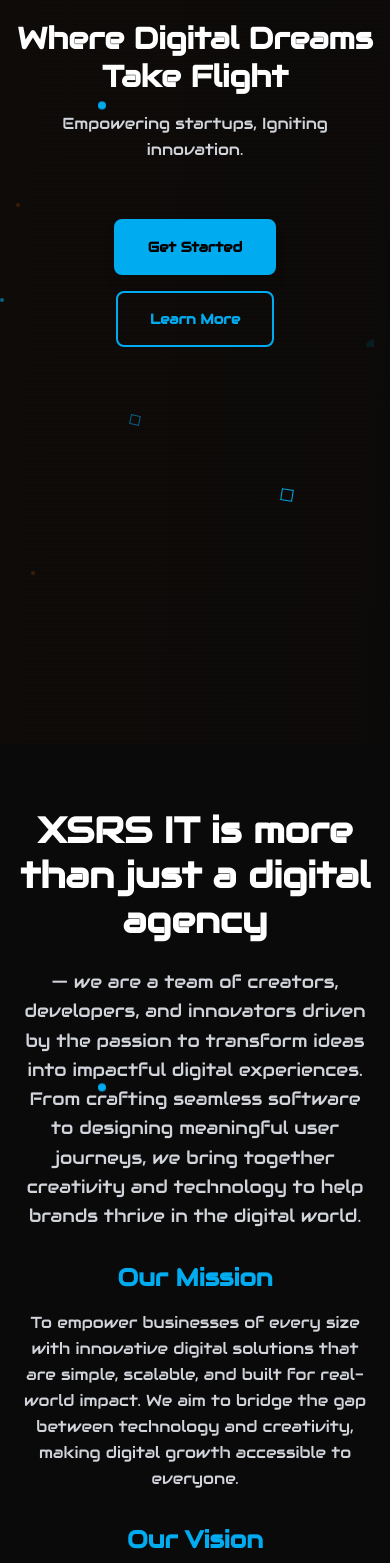
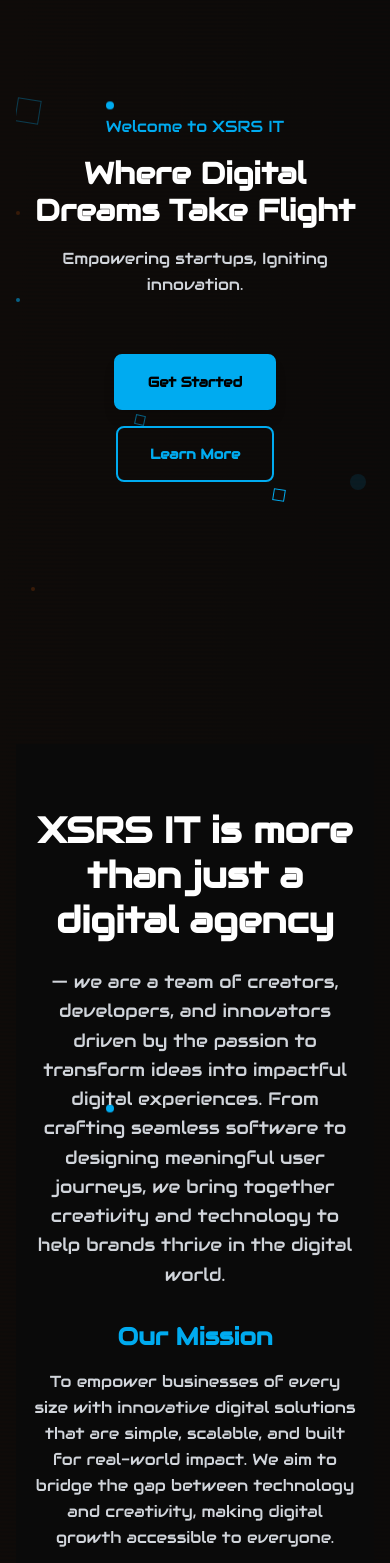
Before and after one commit to MahdinOhi/xsrs-it-portfolio, a Next.js app: page / in a window 390 px wide. Shown: the part 165-1728 px from the top of the page. Built offline with nearby package versions, Linux system fonts and the light colour scheme.

Commit message:
Fixed the width

```diff
--- a/src/app/globals.css
+++ b/src/app/globals.css
@@ -32,10 +32,51 @@
   box-sizing: border-box;
 }
 
-/* Ensure all containers respect viewport width */
+/* Ensure all containers respect viewport width and are centered */
 .container, .max-w-7xl, .max-w-6xl, .max-w-5xl, .max-w-4xl, .max-w-3xl, .max-w-2xl, .max-w-xl, .max-w-lg, .max-w-md, .max-w-sm, .max-w-xs {
   max-width: 100vw;
   overflow-x: hidden;
+  margin-left: auto;
+  margin-right: auto;
+}
+
+/* Main content area with proper width constraints */
+.main-content {
+  max-width: 1200px;
+  margin: 0 auto;
+  padding: 0 2rem;
+  width: 100%;
+}
+
+/* Ensure all sections are centered within the content boundaries */
+section {
+  width: 100%;
+  display: flex;
+  flex-direction: column;
+  align-items: center;
+  justify-content: center;
+}
+
+/* Content containers should be centered and responsive */
+.content-container {
+  max-width: 1200px;
+  margin: 0 auto;
+  padding: 0 2rem;
+  width: 100%;
+}
+
+/* Responsive content width */
+@media (max-width: 1280px) {
+  .main-content, .content-container {
+    max-width: 100%;
+    padding: 0 1.5rem;
+  }
+}
+
+@media (max-width: 768px) {
+  .main-content, .content-container {
+    padding: 0 1rem;
+  }
 }
 
 /* Custom animations for rocket engine */
--- a/src/app/page.js
+++ b/src/app/page.js
@@ -85,7 +85,8 @@
           animation: glow 2s ease-in-out infinite;
         }
       `}</style>
-      <div className="min-h-screen bg-[#0a0a0a] text-white relative overflow-x-hidden max-w-full">
+      <div className="min-h-screen bg-[#0a0a0a] text-white relative overflow-x-hidden w-full">
+        <div className="main-content">
         {/* Custom Cursor */}
         <CustomCursor />
 
@@ -96,29 +97,30 @@
         <Navigation />
 
         {/* Hero Section */}
-        <section id="home" className="relative">
+        <section id="home" className="relative w-full">
           <HeroSection />
         </section>
 
         {/* About Section */}
-        <section id="about" className="relative py-16 md:py-24">
+        <section id="about" className="relative py-16 md:py-24 w-full">
           <AboutSection />
         </section>
 
         {/* Services Section */}
-        <section id="services" className="relative py-16 md:py-24">
+        <section id="services" className="relative py-16 md:py-24 w-full">
           <ServicesSection />
         </section>
 
         {/* Our Clients Section */}
-        <section id="clients" className="relative py-16 md:py-24">
+        <section id="clients" className="relative py-16 md:py-24 w-full">
           <ClientsSection />
         </section>
 
         {/* Contact Section */}
-        <section id="contact" className="relative">
+        <section id="contact" className="relative w-full">
           <Footer />
         </section>
+        </div>
       </div>
     </>
   );
--- a/src/app/portfolio/page.js
+++ b/src/app/portfolio/page.js
@@ -207,7 +207,8 @@
         }
       `}</style>
 
-      <div className="min-h-screen bg-[#0a0a0a] text-white relative overflow-x-hidden max-w-full">
+      <div className="min-h-screen bg-[#0a0a0a] text-white relative overflow-x-hidden w-full">
+        <div className="main-content">
         {/* Custom Cursor */}
         <CustomCursor />
 
@@ -457,6 +458,7 @@
 
         {/* Footer */}
         <Footer />
+        </div>
       </div>
     </>
   );
--- a/src/app/projects/page.js
+++ b/src/app/projects/page.js
@@ -275,7 +275,8 @@
         }
       `}</style>
 
-      <div className="min-h-screen bg-[#0a0a0a] text-white relative overflow-x-hidden max-w-full">
+      <div className="min-h-screen bg-[#0a0a0a] text-white relative overflow-x-hidden w-full">
+        <div className="main-content">
         {/* Custom Cursor */}
         <CustomCursor />
 
@@ -547,6 +548,7 @@
 
         {/* Footer */}
         <Footer />
+        </div>
       </div>
     </>
   );
--- a/src/components/AboutSection.js
+++ b/src/components/AboutSection.js
@@ -40,9 +40,9 @@
         }
       `}</style>
 
-      <section className="relative min-h-screen bg-[#0a0a0a] py-16 md:py-24 overflow-hidden max-w-full">
+      <section className="relative min-h-screen bg-[#0a0a0a] py-16 md:py-24 overflow-hidden w-full">
         {/* Background Effects */}
-        <div className="absolute inset-0 overflow-hidden max-w-full">
+        <div className="absolute inset-0 overflow-hidden w-full">
           <div className="absolute top-1/4 left-1/4 w-2 h-2 bg-[#00abf0] rounded-full animate-float"></div>
           <div className="absolute top-3/4 right-1/4 w-3 h-3 border border-[#00abf0] rotate-45 animate-spin"></div>
           <div className="absolute bottom-1/4 left-1/3 w-1 h-1 bg-[#00abf0] rounded-full animate-pulse"></div>
@@ -50,7 +50,7 @@
           <div className="absolute bottom-0 left-1/2 w-2 h-2 bg-[#00abf0] rounded-full animate-bounce"></div>
         </div>
 
-        <div className="relative z-10 max-w-7xl mx-auto px-4 sm:px-6 lg:px-8">
+        <div className="relative z-10 content-container">
           <div className="text-center">
 
             {/* Content - Center Aligned */}
--- a/src/components/BackgroundEffects.js
+++ b/src/components/BackgroundEffects.js
@@ -1,6 +1,6 @@
 export default function BackgroundEffects() {
   return (
-    <div className="absolute inset-0 opacity-20 overflow-hidden">
+    <div className="absolute inset-0 opacity-20 overflow-hidden w-full">
       <div className="absolute inset-0 bg-gradient-to-br from-[#ff6600]/10 to-transparent"></div>
       <div className="absolute top-0 left-0 w-full h-full opacity-30" style={{
         backgroundImage: `repeating-linear-gradient(0deg, transparent, transparent 2px, rgba(255, 102, 0, 0.1) 2px, rgba(255, 102, 0, 0.1) 4px)`
@@ -23,7 +23,7 @@
       </div>
 
       {/* Floating Geometric Shapes */}
-      <div className="absolute inset-0 overflow-hidden max-w-full">
+      <div className="absolute inset-0 overflow-hidden w-full">
         {Array.from({ length: 8 }, (_, i) => (
           <div
             key={`shape-${i}`}
--- a/src/components/ClientsSection.js
+++ b/src/components/ClientsSection.js
@@ -1,7 +1,7 @@
 export default function ClientsSection() {
   return (
-    <section className="relative z-10 py-16 sm:py-20 lg:py-24 bg-[#0a0a0a]">
-      <div className="max-w-7xl mx-auto px-4 sm:px-6 lg:px-8">
+    <section className="relative z-10 py-16 sm:py-20 lg:py-24 bg-[#0a0a0a] w-full">
+      <div className="content-container">
         {/* Section Header */}
         <div className="text-center mb-12 sm:mb-16">
           <div className="inline-flex items-center justify-center w-16 h-16 sm:w-20 sm:h-20 bg-[#00abf0]/10 rounded-full mb-6 border border-[#00abf0]/30">
--- a/src/components/Footer.js
+++ b/src/components/Footer.js
@@ -72,9 +72,9 @@
         }
       `}</style>
 
-      <footer className="relative bg-[#0a0a0a] border-t border-[#00abf0]/20 overflow-hidden py-16 md:py-20 max-w-full">
+      <footer className="relative bg-[#0a0a0a] border-t border-[#00abf0]/20 overflow-hidden py-16 md:py-20 w-full">
         {/* Background Effects */}
-        <div className="absolute inset-0 overflow-hidden max-w-full">
+        <div className="absolute inset-0 overflow-hidden w-full">
           <div className="absolute top-0 left-1/4 w-2 h-2 bg-[#00abf0] rounded-full animate-float"></div>
           <div className="absolute top-1/4 right-1/4 w-3 h-3 border border-[#00abf0] rotate-45 animate-spin"></div>
           <div className="absolute bottom-1/4 left-1/3 w-1 h-1 bg-[#00abf0] rounded-full animate-pulse"></div>
@@ -83,7 +83,7 @@
         </div>
 
         {/* Main Footer Content */}
-        <div className="relative z-10 max-w-7xl mx-auto px-4 sm:px-6 lg:px-8 py-12 lg:py-16">
+        <div className="relative z-10 content-container py-12 lg:py-16">
           <div className="grid grid-cols-1 md:grid-cols-2 lg:grid-cols-4 gap-8 lg:gap-12">
 
             {/* Company Info */}
--- a/src/components/HeroSection.js
+++ b/src/components/HeroSection.js
@@ -29,8 +29,8 @@
   };
 
   return (
-    <section className="relative z-10 min-h-[calc(100vh-80px)] px-4 sm:px-6 lg:px-8 py-16 md:py-24 overflow-x-hidden max-w-full">
-      <div className="max-w-7xl mx-auto">
+    <section className="relative z-10 min-h-[calc(100vh-80px)] w-full py-16 md:py-24 overflow-x-hidden">
+      <div className="content-container">
         <div className="text-center">
 
           {/* Hero Content - Center Aligned */}
@@ -108,7 +108,7 @@
       </div>
 
       {/* Additional Floating Elements Around Content */}
-      <div className="absolute inset-0 pointer-events-none overflow-hidden max-w-full">
+      <div className="absolute inset-0 pointer-events-none overflow-hidden w-full">
         <div className="absolute top-1/4 left-1/4 w-2 h-2 bg-[#00abf0] rounded-full animate-float"></div>
         <div className="absolute top-3/4 right-1/4 w-3 h-3 border border-[#00abf0] rotate-45 animate-spin"></div>
         <div className="absolute top-1/2 left-1/6 w-1 h-1 bg-[#00abf0] rounded-full animate-pulse"></div>
--- a/src/components/ServicesSection.js
+++ b/src/components/ServicesSection.js
@@ -90,8 +90,8 @@
   ];
 
   return (
-    <section className="relative z-10 py-16 sm:py-20 lg:py-24 bg-[#0a0a0a] overflow-x-hidden max-w-full">
-      <div className="max-w-7xl mx-auto px-4 sm:px-6 lg:px-8">
+    <section className="relative z-10 py-16 sm:py-20 lg:py-24 bg-[#0a0a0a] overflow-x-hidden w-full">
+      <div className="content-container">
         <SectionHeader
           icon={
             <svg className="w-8 h-8 sm:w-10 sm:h-10 text-[#00abf0]" fill="none" stroke="currentColor" viewBox="0 0 24 24">
```
